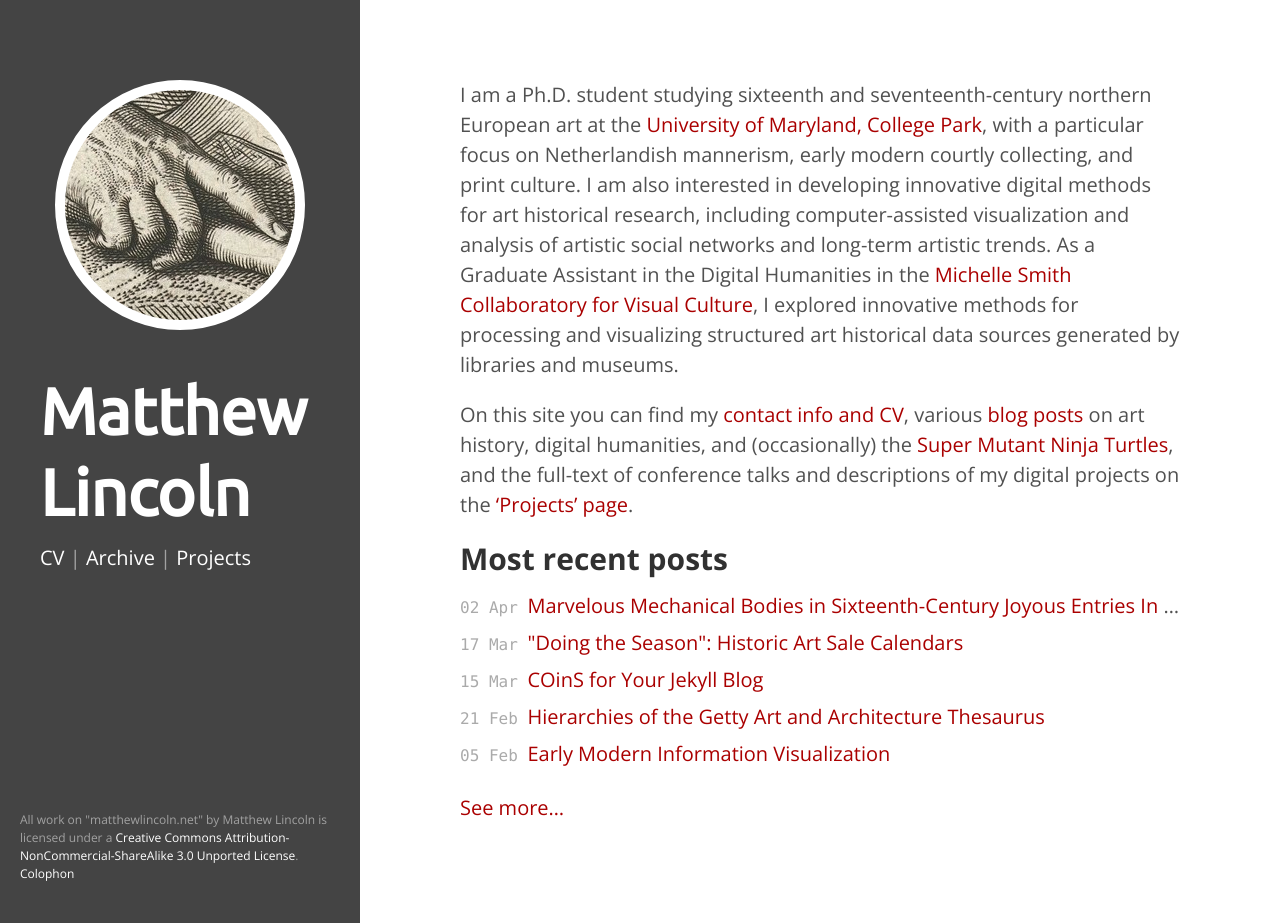
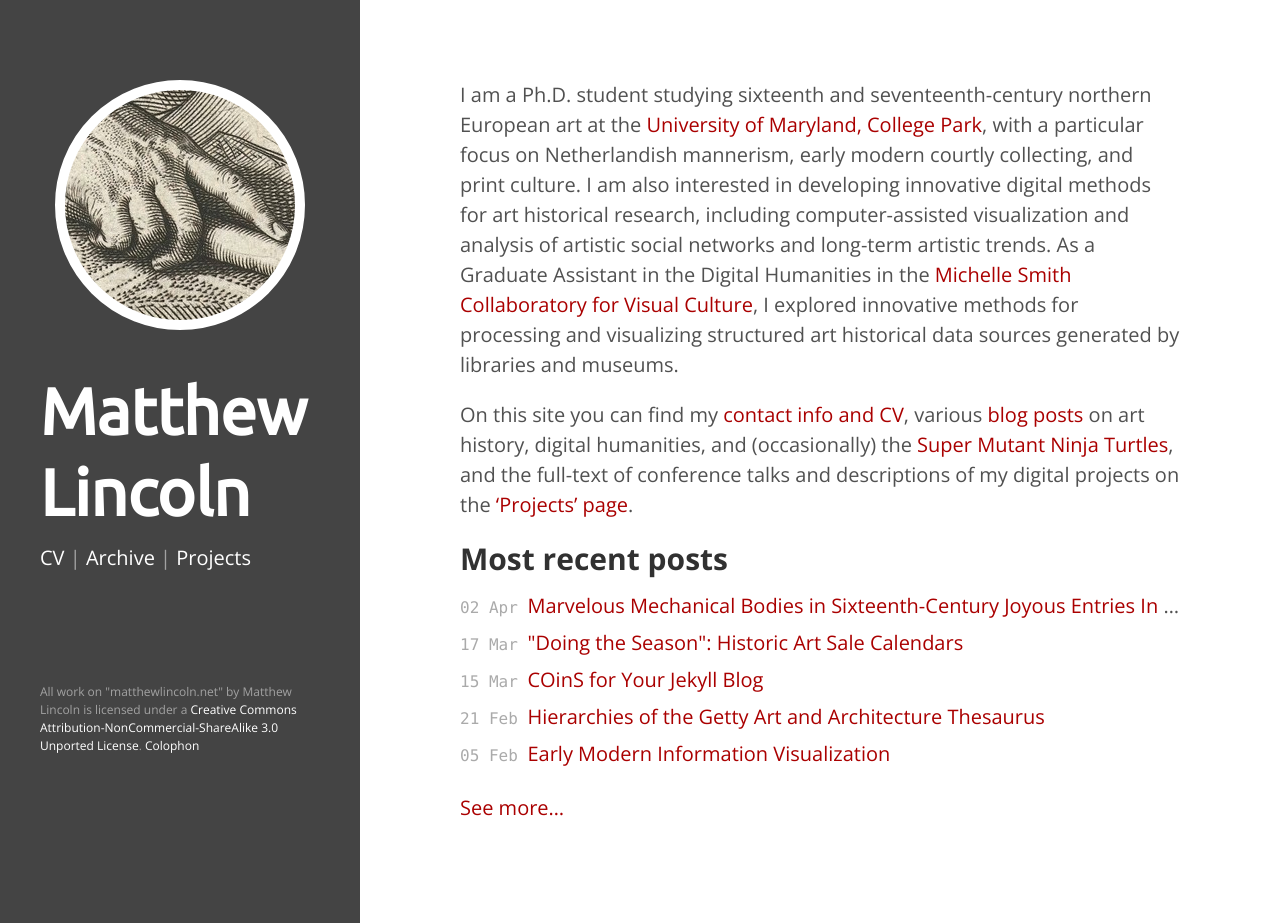
Before and after one commit to mdlincoln/mdlincoln.github.io, a Jekyll site: the page built from index.md, in a window 1280 px wide and 923 px high. Built offline with Jekyll 4.4.1, drawn with Linux system fonts in a browser that asks for light colours.

Commit message:
keep footer from sticking

```diff
--- a/assets/css/hyde.css
+++ b/assets/css/hyde.css
@@ -111,10 +111,8 @@ a.sidebar-nav-item:focus {
 
 @media (min-width: 48rem) {
   .sidebar-sticky .license {
-    position: absolute;
-    right:  1rem;
-    bottom: 1rem;
-    left:   1rem;
+    position: relative;
+    bottom: -4.5rem;
   }
 }
 
```
